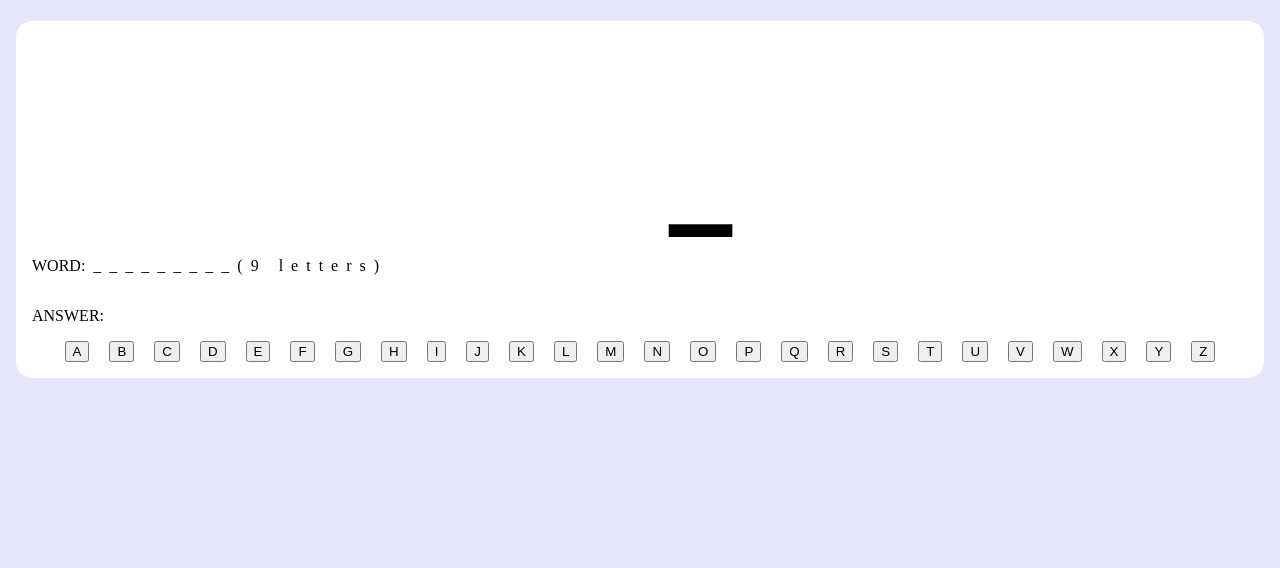
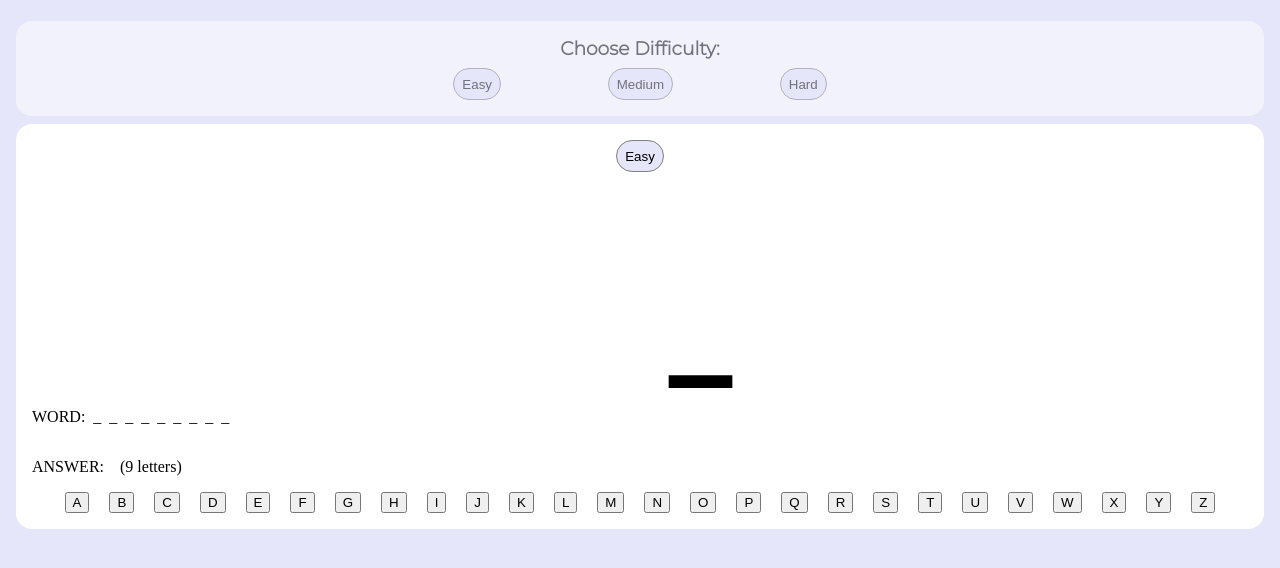
Before and after one commit to arlandshane/Han_man, a website: page public/index.html in a window 1280 px wide. Both pictures are taken after a click on the button "Easy". Shown: the part 56-624 px from the top of the page. Drawn offline with Linux system fonts and the light colour scheme.

Commit message:
made minor imporvements, remembers mode chosen

```diff
--- a/public/css/style.css
+++ b/public/css/style.css
@@ -4,7 +4,7 @@ body {
 
 nav {
 	padding: 1rem;
-    margin: .5rem;
+	margin: 0.5rem;
 	text-align: center;
 }
 
@@ -21,7 +21,7 @@ nav {
 }
 
 #guess {
-    letter-spacing: .5rem;
+	letter-spacing: 0.5rem;
 }
 
 #word {
@@ -31,28 +31,36 @@ nav {
 h1,
 h3 {
 	margin: 0;
-    font-family: 'Montserrat', sans-serif;
+	font-family: "Montserrat", sans-serif;
 }
 
 .flex {
 	display: flex;
 	justify-content: space-around;
 	width: 30rem;
-    margin: .5rem auto 0 auto;
+	margin: 0.5rem auto 0 auto;
 }
 
 .box {
 	text-align: center;
-    margin: .5rem;
+	margin: 0.5rem;
 	padding: 1rem;
 	border-radius: 1rem;
 	background-color: white;
 }
 
-.buttons>button {
-    margin: 0 .5rem;
+.buttons > button {
+	margin: 0 0.5rem;
 }
 
-.game {
-    display: none;
+.tile {
+	border-radius: 1rem;
+	height: 2rem;
+	padding: 0 0.5rem;
+	background-color: lavender;
+	border: 1px solid gray;
 }
+
+.tile:hover {
+	background-color: cornflowerblue;
+}
--- a/public/game.js
+++ b/public/game.js
@@ -1,30 +1,30 @@
 const buttons = [
-    '#button-a',
-    '#button-b',
-    '#button-c',
-    '#button-d',
-    '#button-e',
-    '#button-f',
-    '#button-g',
-    '#button-h',
-    '#button-i',
-    '#button-j',
-    '#button-k',
-    '#button-l',
-    '#button-m',
-    '#button-n',
-    '#button-o',
-    '#button-p',
-    '#button-q',
-    '#button-r',
-    '#button-s',
-    '#button-t',
-    '#button-u',
-    '#button-v',
-    '#button-w',
-    '#button-x',
-    '#button-y',
-    '#button-z'
+	"#button-a",
+	"#button-b",
+	"#button-c",
+	"#button-d",
+	"#button-e",
+	"#button-f",
+	"#button-g",
+	"#button-h",
+	"#button-i",
+	"#button-j",
+	"#button-k",
+	"#button-l",
+	"#button-m",
+	"#button-n",
+	"#button-o",
+	"#button-p",
+	"#button-q",
+	"#button-r",
+	"#button-s",
+	"#button-t",
+	"#button-u",
+	"#button-v",
+	"#button-w",
+	"#button-x",
+	"#button-y",
+	"#button-z",
 ];
 
 const easyWords = [
@@ -71,7 +71,7 @@ const mediumWords = [
 	"CINNAMON",
 	"VODKA",
 	"WHISKEY",
-    "BRANDY"
+	"BRANDY",
 ];
 
 const hardWords = [
@@ -93,65 +93,68 @@ const hardWords = [
 	"PSYCHOLOGY",
 	"QUANTUM",
 	"CHEMISTRY",
-    "ZOOLOGY"
+	"ZOOLOGY",
 ];
 
-const easy = document.getElementById('easy');
-const medium = document.getElementById('medium');
-const hard = document.getElementById('hard');
+const easy = document.getElementById("easy");
+const medium = document.getElementById("medium");
+const hard = document.getElementById("hard");
 var match = 0;
 var wrong = 0;
 var hit = 0;
 var misses = 0;
 
-document.addEventListener('DOMContentLoaded', () => {
+document.addEventListener("DOMContentLoaded", () => {
+	var answer;
+	var blanks;
 
-    var answer
-    var blanks
-
-    easy.addEventListener('click', () => {
+	easy.addEventListener("click", () => {
+		document.getElementById("mode-chosen").innerText = "Easy";
 		answer = easyWords[Math.floor(Math.random() * easyWords.length)];
 		// console.log(answer);
-        blanks = '';
+		blanks = "";
 		for (let iteration = 0; iteration < answer.length; iteration++) {
-            blanks = blanks + '_';
+			blanks = blanks + "_";
 		}
-        document.querySelector('.game').style.display = 'block';
-        document.querySelector('.level').style.display = 'none';
-
-        buttonClicks()
+		document.querySelector(".level").style.opacity = "0.5";
+		document.querySelector(".level").style.pointerEvents = "none";
+		buttonClicks();
 	});
 
-    medium.addEventListener('click', () => {
+	medium.addEventListener("click", () => {
+		document.getElementById("mode-chosen").innerText = "Medium";
 		answer = mediumWords[Math.floor(Math.random() * mediumWords.length)];
 		// console.log(answer);
-        blanks = '';
+		blanks = "";
 		for (let iteration = 0; iteration < answer.length; iteration++) {
-            blanks = blanks + '_';
+			blanks = blanks + "_";
 		}
-        document.querySelector('.game').style.display = 'block';
-        document.querySelector('.level').style.display = 'none';
-        buttonClicks()
+		document.querySelector(".level").style.opacity = "0.5";
+		document.querySelector(".level").style.pointerEvents = "none";
+		buttonClicks();
 	});
 
-    hard.addEventListener('click', () => {
+	hard.addEventListener("click", () => {
+		document.getElementById("mode-chosen").innerText = "Hard";
 		answer = hardWords[Math.floor(Math.random() * hardWords.length)];
 		// console.log(answer);
-        blanks = '';
+		blanks = "";
 		for (let iteration = 0; iteration < answer.length; iteration++) {
-            blanks = blanks + '_';
+			blanks = blanks + "_";
 		}
-        document.querySelector('.game').style.display = 'block';
-        document.querySelector('.level').style.display = 'none';
-        buttonClicks()
+		document.querySelector(".level").style.opacity = "0.5";
+		document.querySelector(".level").style.pointerEvents = "none";
+		buttonClicks();
 	});
 
 	function buttonClicks() {
-        document.getElementById('guess').textContent = blanks + '(' + answer.length + ' letters)';
-        document.getElementById('word').textContent = answer;
+		document.getElementById("word").textContent = answer;
+		document.getElementById("guess").textContent = blanks;
+		document.getElementById("no-of-letters").innerText =
+			"(" + answer.length + " letters)";
+		const word = document.getElementById("word").innerText;
+		const replace = document.getElementById("guess");
 
-        const word = document.getElementById('word').innerText;
-        const replace = document.getElementById('guess');
 		match = 0;
 		wrong = 0;
 		hit = 0;
@@ -159,64 +162,79 @@ document.addEventListener('DOMContentLoaded', () => {
 
 		buttons.forEach(function (buttonSelector) {
 			const button = document.querySelector(buttonSelector);
-            button.addEventListener('click', function () {
-                this.style.display = 'none';
+			button.addEventListener("click", function () {
+				this.style.display = "none";
 				for (let iteration = 0; iteration < word.length; iteration++) {
 					if (this.innerText === word.charAt(iteration)) {
 						hit++;
-                        let letter = word.charAt(iteration)
-                        replace.innerText = replace.innerText.substring(0, iteration) + letter + replace.innerText.substring(iteration + 1, word.length);
-                    }
-                    else misses++;
+						let letter = word.charAt(iteration);
+						replace.innerText =
+							replace.innerText.substring(0, iteration) +
+							letter +
+							replace.innerText.substring(
+								iteration + 1,
+								word.length
+							);
+					} else misses++;
 				}
 				if (hit > 0) {
 					match = match + hit;
 					console.log(match);
 				}
 				if (misses > word.length - 1) {
-                    wrong++;;
+					wrong++;
 				}
 				switch (wrong) {
 					case 1:
-                        document.getElementById('pole').style.display = 'inline';
+						document.getElementById("pole").style.display =
+							"inline";
 						break;
 					case 2:
-                        document.getElementById('support').style.display = 'inline';
+						document.getElementById("support").style.display =
+							"inline";
 						break;
 					case 3:
-                        document.getElementById('harness').style.display = 'inline';
+						document.getElementById("harness").style.display =
+							"inline";
 						break;
 					case 4:
-                        document.getElementById('head').style.display = 'inline';
+						document.getElementById("head").style.display =
+							"inline";
 						break;
 					case 5:
-                        document.getElementById('torso').style.display = 'inline';
+						document.getElementById("torso").style.display =
+							"inline";
 						break;
 					case 6:
-                        document.getElementById('left-hand').style.display = 'inline';
+						document.getElementById("left-hand").style.display =
+							"inline";
 						break;
 					case 7:
-                        document.getElementById('right-hand').style.display = 'inline';
+						document.getElementById("right-hand").style.display =
+							"inline";
 						break;
 					case 8:
-                        document.getElementById('left-leg').style.display = 'inline';
+						document.getElementById("left-leg").style.display =
+							"inline";
 						break;
 					case 9:
-                        document.getElementById('right-leg').style.display = 'inline';
+						document.getElementById("right-leg").style.display =
+							"inline";
 						break;
 					default:
 						console.error();
 						break;
 				}
-                hit = 0; misses = 0;
+				hit = 0;
+				misses = 0;
 				if (match > word.length - 1) {
-                    alert('you won');
-                    document.getElementById('word').style.display = 'inline';
+					alert("you won");
+					document.getElementById("word").style.display = "inline";
 				} else if (wrong >= 9) {
-                    alert('you lost');
-                    document.getElementById('word').style.display = 'inline';
+					alert("you lost");
+					document.getElementById("word").style.display = "inline";
 				}
 			});
 		});
 	}
-})
+});
--- a/public/index.html
+++ b/public/index.html
@@ -1,14 +1,16 @@
 <!DOCTYPE html>
 <html lang="en">
-
 	<head>
-    <meta charset="UTF-8">
-    <meta name="viewport" content="width=device-width, initial-scale=1.0">
+		<meta charset="UTF-8" />
+		<meta name="viewport" content="width=device-width, initial-scale=1.0" />
 		<title>Hangman</title>
-    <link rel="preconnect" href="https://fonts.googleapis.com">
-    <link rel="preconnect" href="https://fonts.gstatic.com" crossorigin>
-    <link href="https://fonts.googleapis.com/css2?family=Montserrat:wght@300&display=swap" rel="stylesheet">
-    <link rel="stylesheet" href="/css/style.css">
+		<link rel="preconnect" href="https://fonts.googleapis.com" />
+		<link rel="preconnect" href="https://fonts.gstatic.com" crossorigin />
+		<link
+			href="https://fonts.googleapis.com/css2?family=Montserrat:wght@300&display=swap"
+			rel="stylesheet"
+		/>
+		<link rel="stylesheet" href="/css/style.css" />
 		<script src="game.js" defer></script>
 	</head>
 
@@ -20,35 +22,104 @@
 		<section class="box level">
 			<h3>Choose Difficulty:</h3>
 			<div class="flex">
-            <button id="easy">Easy</button>
-            <button id="medium">Medium</button>
-            <button id="hard">Hard</button>
+				<button class="tile" id="easy">Easy</button>
+				<button class="tile" id="medium">Medium</button>
+				<button class="tile" id="hard">Hard</button>
 			</div>
 		</section>
 
 		<section class="box game">
-        <svg width="200" height="200" viewBox="0 0 435 471" fill="none" xmlns="http://www.w3.org/2000/svg">
+			<div style="margin: auto; display: flex; justify-content: center">
+				<button
+					style="margin-bottom: 1rem"
+					id="mode-chosen"
+					class="tile"
+				></button>
+			</div>
+			<svg
+				width="200"
+				height="200"
+				viewBox="0 0 435 471"
+				fill="none"
+				xmlns="http://www.w3.org/2000/svg"
+			>
 				<rect id="pole" x="345" width="30" height="441" fill="black" />
-            <rect id="support" x="106" width="239" height="30" fill="black" />
-            <rect id="harness" x="106" y="30" width="30" height="75" fill="black" />
+				<rect
+					id="support"
+					x="106"
+					width="239"
+					height="30"
+					fill="black"
+				/>
+				<rect
+					id="harness"
+					x="106"
+					y="30"
+					width="30"
+					height="75"
+					fill="black"
+				/>
 				<circle id="head" cx="121.5" cy="149.5" r="37.5" fill="black" />
-            <rect id="torso" x="106" y="194" width="30" height="150" fill="black" />
-            <rect id="stand" x="285" y="441" width="150" height="30" fill="black" />
-            <rect id="left-leg" y="429.066" width="150" height="30" transform="rotate(-45 0 429.066)" fill="black" />
-            <rect id="right-leg" x="127.213" y="323" width="150" height="30" transform="rotate(45 127.213 323)"
-                fill="black" />
-            <rect id="right-hand" x="125.284" y="194" width="150" height="30" transform="rotate(40 125.284 194)"
-                fill="black" />
-            <rect id="left-hand" x="2" y="290.418" width="150" height="30" transform="rotate(-40 2 290.418)"
-                fill="black" />
+				<rect
+					id="torso"
+					x="106"
+					y="194"
+					width="30"
+					height="150"
+					fill="black"
+				/>
+				<rect
+					id="stand"
+					x="285"
+					y="441"
+					width="150"
+					height="30"
+					fill="black"
+				/>
+				<rect
+					id="left-leg"
+					y="429.066"
+					width="150"
+					height="30"
+					transform="rotate(-45 0 429.066)"
+					fill="black"
+				/>
+				<rect
+					id="right-leg"
+					x="127.213"
+					y="323"
+					width="150"
+					height="30"
+					transform="rotate(45 127.213 323)"
+					fill="black"
+				/>
+				<rect
+					id="right-hand"
+					x="125.284"
+					y="194"
+					width="150"
+					height="30"
+					transform="rotate(40 125.284 194)"
+					fill="black"
+				/>
+				<rect
+					id="left-hand"
+					x="2"
+					y="290.418"
+					width="150"
+					height="30"
+					transform="rotate(-40 2 290.418)"
+					fill="black"
+				/>
 			</svg>
-        <span style="display: flex;">
-            <p style="margin-right: .5rem;">WORD:</p>
+			<span style="display: flex">
+				<p style="margin-right: 0.5rem">WORD:</p>
 				<p class="word" id="guess"></p>
 			</span>
-        <span style="display: flex;">
-            <p style="margin-right: .5rem">ANSWER:</p>
+			<span style="display: flex">
+				<p style="margin-right: 0.5rem">ANSWER:</p>
 				<p class="word" id="word"></p>
+				<p style="margin-left: 0.5rem" id="no-of-letters"></p>
 			</span>
 			<div class="buttons">
 				<button id="button-a">A</button>
@@ -80,5 +151,4 @@
 			</div>
 		</section>
 	</body>
-
 </html>
```
Lines whose indentation alone changed are shown as unchanged.
